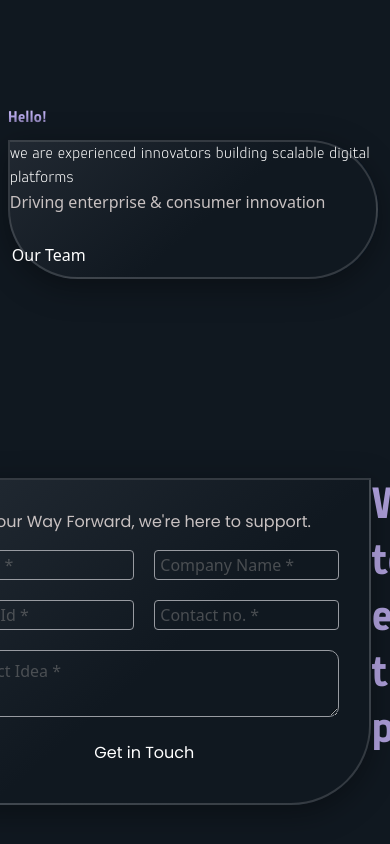
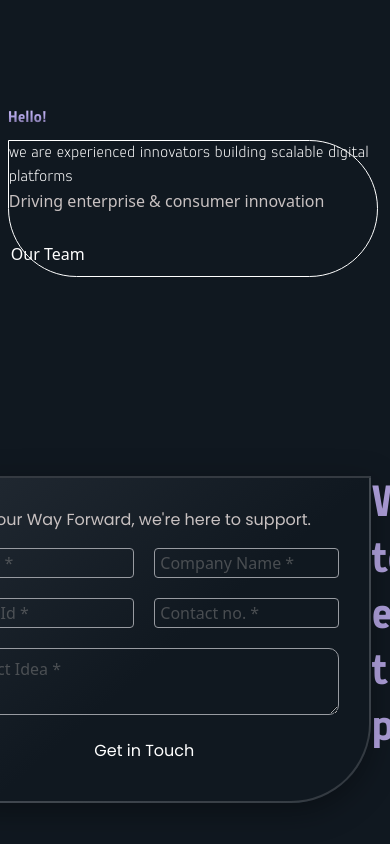
Before and after one commit to Be-A-Coder01/VEDAPIXEL, a React (Vite) app in the folder client/: page / in a window 390 px wide. Shown: the part 1800-2644 px from the top of the page. Built offline with nearby package versions, Linux system fonts and the light colour scheme.

Commit message:
changed px to vw and ren for better responsiveness

```diff
--- a/client/src/pages/Body.jsx
+++ b/client/src/pages/Body.jsx
@@ -248,22 +248,22 @@ const Body = () => {
           <section
             id="team"
             ref={teamRef}
-            className=" relative mb-[30px]   md:w-[510px]  lg:w-[55vw]   "
+            className=" relative mb-[30px]     lg:w-[55vw]   "
           >
             <p className="begin-title absolute top-0 left-0 z-20 md:text-[60px] lg:text-[4rem] bg-gradient-to-b from-[#C7B9F6] via-[#A699D9] to-[#6A6185] bg-clip-text text-transparent leading-[1]">
               Hello!
             </p>
 
             <div
-              className="relative  md:w-[500px] md:h-[250px] lg:w-[54vw]  lg:h-[41vh] md:p-[3rem] lg:p-[2.3rem] md:ml-[4px] lg:ml-[8px] rounded-tr-[80px] rounded-b-[80px] mt-[30px] lg:mt-[30px]"
-              style={{
-                background:
-                  "linear-gradient(139.47deg, rgba(47, 54, 64) -45.69%, rgba(16, 24, 32) 54.7%)",
-                backdropFilter: "blur(10px) saturate(180%)",
-                WebkitBackdropFilter: "blur(10px) saturate(180%)",
-                border: "2px solid rgba(255, 255, 255, 0.15)",
-                boxShadow: "0 8px 32px 0 rgba(0, 0, 0, 0.37)",
-              }}
+              className="relative border border-white  md:w-[500px]  lg:w-[54vw]   md:p-[3rem] lg:p-[2.3rem] md:ml-[4px] lg:ml-[8px] rounded-tr-[80px] rounded-b-[80px]  mt-[30px] lg:mt-[30px]"
+              // style={{
+              //   background:
+              //     "linear-gradient(139.47deg, rgba(47, 54, 64) -45.69%, rgba(16, 24, 32) 54.7%)",
+              //   backdropFilter: "blur(10px) saturate(180%)",
+              //   WebkitBackdropFilter: "blur(10px) saturate(180%)",
+              //   border: "2px solid rgba(255, 255, 255, 0.15)",
+              //   boxShadow: "0 8px 32px 0 rgba(0, 0, 0, 0.37)",
+              // }}
             >
               <div className=" md:h-[190px] lg:h-full  ">
                 <p className="begin-card-title md:text-[30px] lg:text-[3rem] text-white md:leading-10 lg:leading-13">
```
